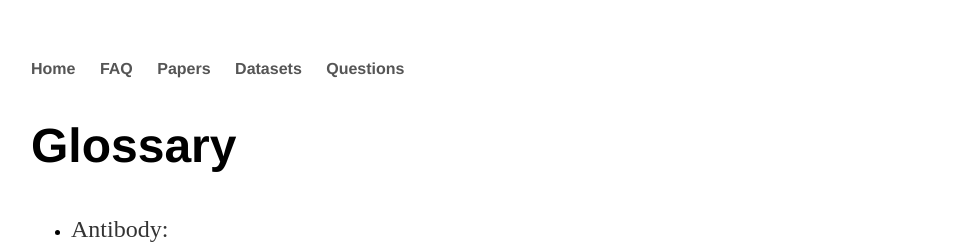
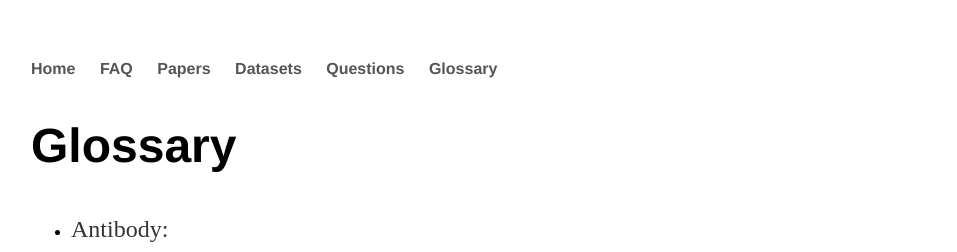
Before and after one commit to thecentraldogma/thecentraldogma.github.io, a Jekyll site: the page built from pages/glossary.md, in a window 1280 px wide and 900 px high. Shown: the top 252 px of the window, without its empty margins (161-1118 px from the left). Built offline with Jekyll 4.4.1, drawn with Linux system fonts in a browser that asks for light colours.

Commit message:
pages folder

```diff
--- a/_layouts/default.html
+++ b/_layouts/default.html
@@ -9,10 +9,11 @@
 			<nav>
 	    		<ul>
 	        		<li><a href="/">Home</a></li>
-	        		<li><a href="/FAQ/faq.md">FAQ</a></li>
-				<li><a href="/Papers">Papers</a></li>
-				<li><a href="/Datasets">Datasets</a></li>
-				<li><a href="/Questions">Questions</a></li>
+	        		<li><a href="/pages/faq">FAQ</a></li>
+				<li><a href="/pages/papers">Papers</a></li>
+				<li><a href="/pages/datasets">Datasets</a></li>
+				<li><a href="/pages/questions">Questions</a></li>
+				<li><a href="/pages/glossary">Glossary</a></li>
 	    		</ul>
 			</nav>
 			<div class="container">
```
Also changed, not shown: pages/glossary.md (renamed from glossary/glossary.md).
